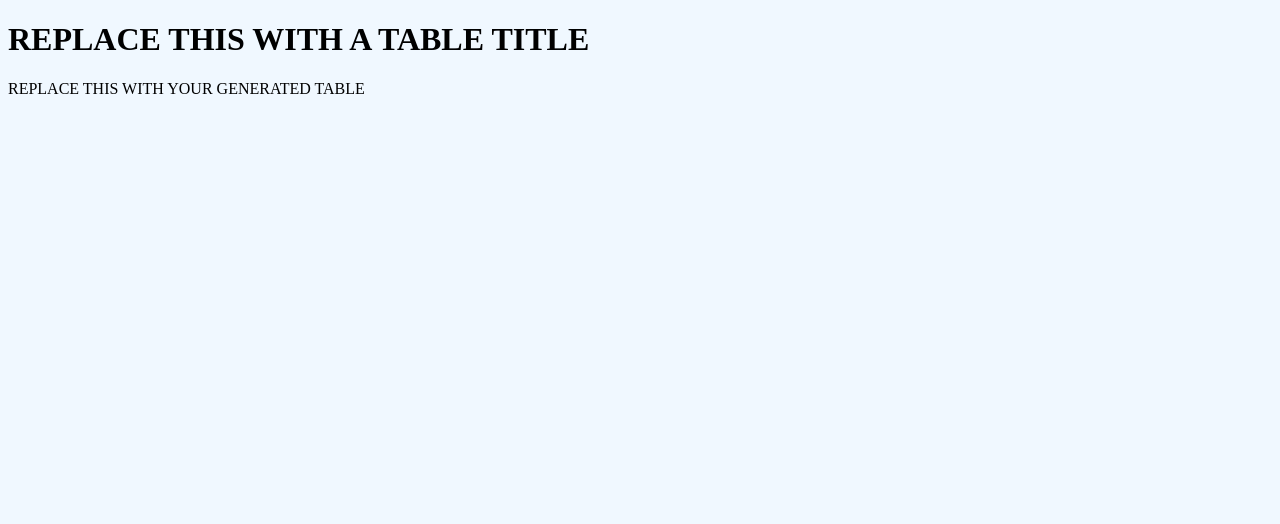
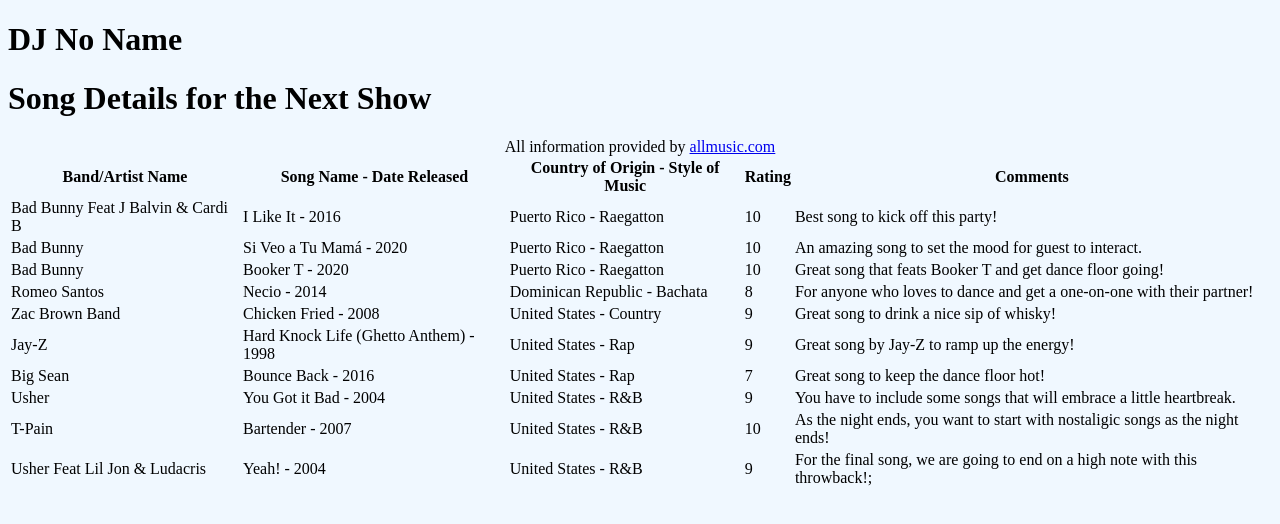
Before and after one commit to RVCC-IDMX/working-with-tables-angiemorell, a plain HTML site: page index.html in a window 1280 px wide. Drawn offline with Linux system fonts and the light colour scheme.

Commit message:
Added table and information

```diff
--- a/index.html
+++ b/index.html
@@ -3,11 +3,106 @@
   <head>
     <meta charset="UTF-8" />
     <meta name="viewport" content="width=device-width, initial-scale=1.0" />
-    <title>Table</title>
+    <title>Angie Ramirez - Table</title>
     <link rel="stylesheet" href="style.css" />
   </head>
   <body>
-    <h1>REPLACE THIS WITH A TABLE TITLE</h1>
-    <div class="table-container">REPLACE THIS WITH YOUR GENERATED TABLE</div>
+
+    <div id="hero">
+      <h1>DJ No Name</h1>
+    </div>
+
+    <h1>Song Details for the Next Show</h1>
+    <div class="table-container">
+      <!-- Generated Table -->
+      <table>
+        <caption>
+          All information provided by
+          <a href="https://www.allmusic.com/">allmusic.com</a>
+        </caption>
+        <thead>
+          <tr>
+            <th>Band/Artist Name</th>
+            <th>Song Name - Date Released</th>
+            <th>Country of Origin - Style of Music</th>
+            <th>Rating</th>
+            <th>Comments</th>
+          </tr>
+        </thead>
+        <tbody>
+          <tr>
+            <td>Bad Bunny Feat J Balvin & Cardi B</td>
+            <td>I Like It - 2016</td>
+            <td>Puerto Rico - Raegatton</td>
+            <td>10</td>
+            <td>Best song to kick off this party!</td>
+          </tr>
+          <tr>
+            <td>Bad Bunny</td>
+            <td>Si Veo a Tu Mamá - 2020</td>
+            <td>Puerto Rico - Raegatton</td>
+            <td>10</td>
+            <td>An amazing song to set the mood for guest to interact.</td>
+          </tr>
+          <tr>
+            <td>Bad Bunny</td>
+            <td>Booker T - 2020</td>
+            <td>Puerto Rico - Raegatton</td>
+            <td>10</td>
+            <td>Great song that feats Booker T and get dance floor going!</td>
+          </tr>
+          <tr>
+            <td>Romeo Santos</td>
+            <td>Necio - 2014</td>
+            <td>Dominican Republic - Bachata</td>
+            <td>8</td>
+            <td>For anyone who loves to dance and get a one-on-one with their partner!</td>
+          </tr>
+          <tr>
+            <td>Zac Brown Band</td>
+            <td>Chicken Fried - 2008</td>
+            <td>United States - Country</td>
+            <td>9</td>
+            <td>Great song to drink a nice sip of whisky!</td>
+          </tr>
+          <tr>
+            <td>Jay-Z</td>
+            <td>Hard Knock Life (Ghetto Anthem) - 1998</td>
+            <td>United States - Rap</td>
+            <td>9</td>
+            <td>Great song by Jay-Z to ramp up the energy!</td>
+          </tr>
+          <tr>
+            <td>Big Sean</td>
+            <td>Bounce Back - 2016</td>
+            <td>United States - Rap</td>
+            <td>7</td>
+            <td>Great song to keep the dance floor hot!</td>
+          </tr>
+          <tr>
+            <td>Usher</td>
+            <td>You Got it Bad - 2004</td>
+            <td>United States - R&B</td>
+            <td>9</td>
+            <td>You have to include some songs that will embrace a little heartbreak.</td>
+          </tr>
+          <tr>
+            <td>T-Pain</td>
+            <td>Bartender - 2007</td>
+            <td>United States - R&B</td>
+            <td>10</td>
+            <td>As the night ends, you want to start with nostaligic songs as the night ends!</td>
+          </tr>
+          <tr>
+            <td>Usher Feat Lil Jon & Ludacris</td>
+            <td>Yeah! - 2004</td>
+            <td>United States - R&B</td>
+            <td>9</td>
+            <td>For the final song, we are going to end on a high note with this throwback!;</td>
+          </tr>
+        </tbody>
+      </table>
+      <!-- DivTable.com -->
+    </div>
   </body>
 </html>
```
